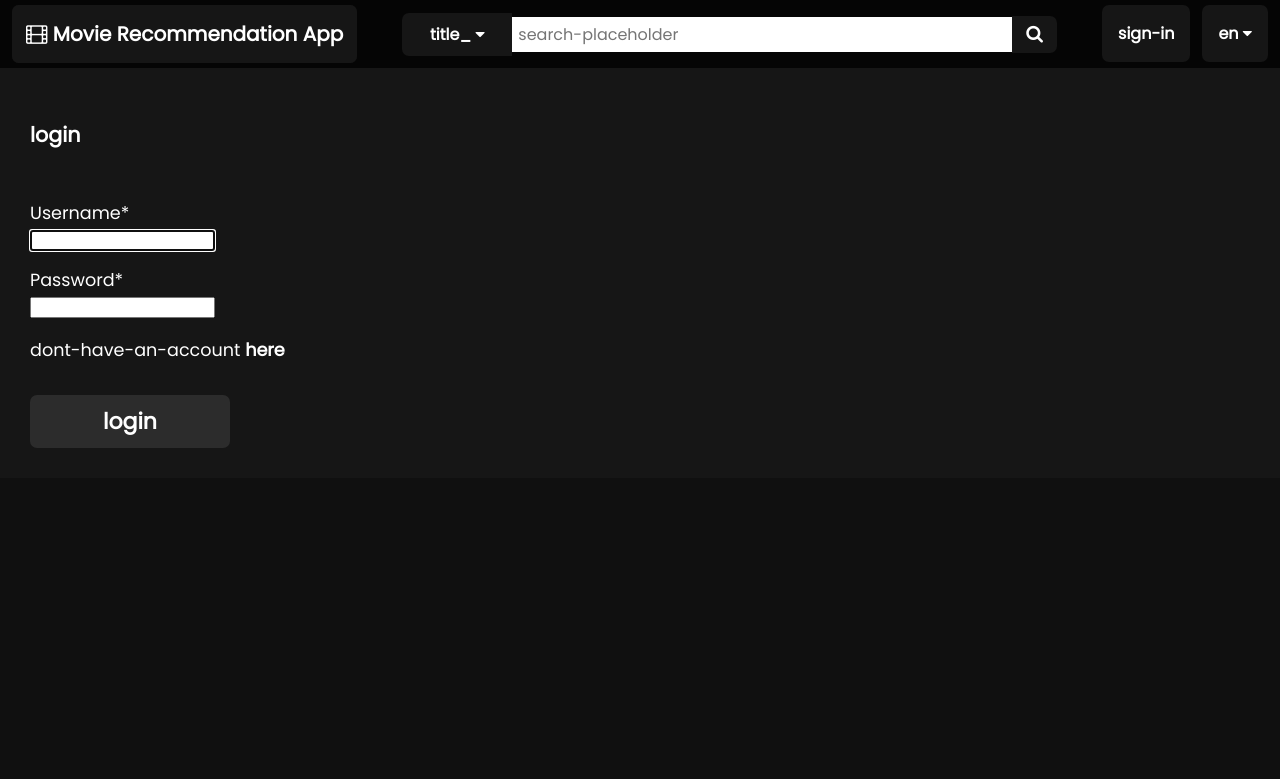
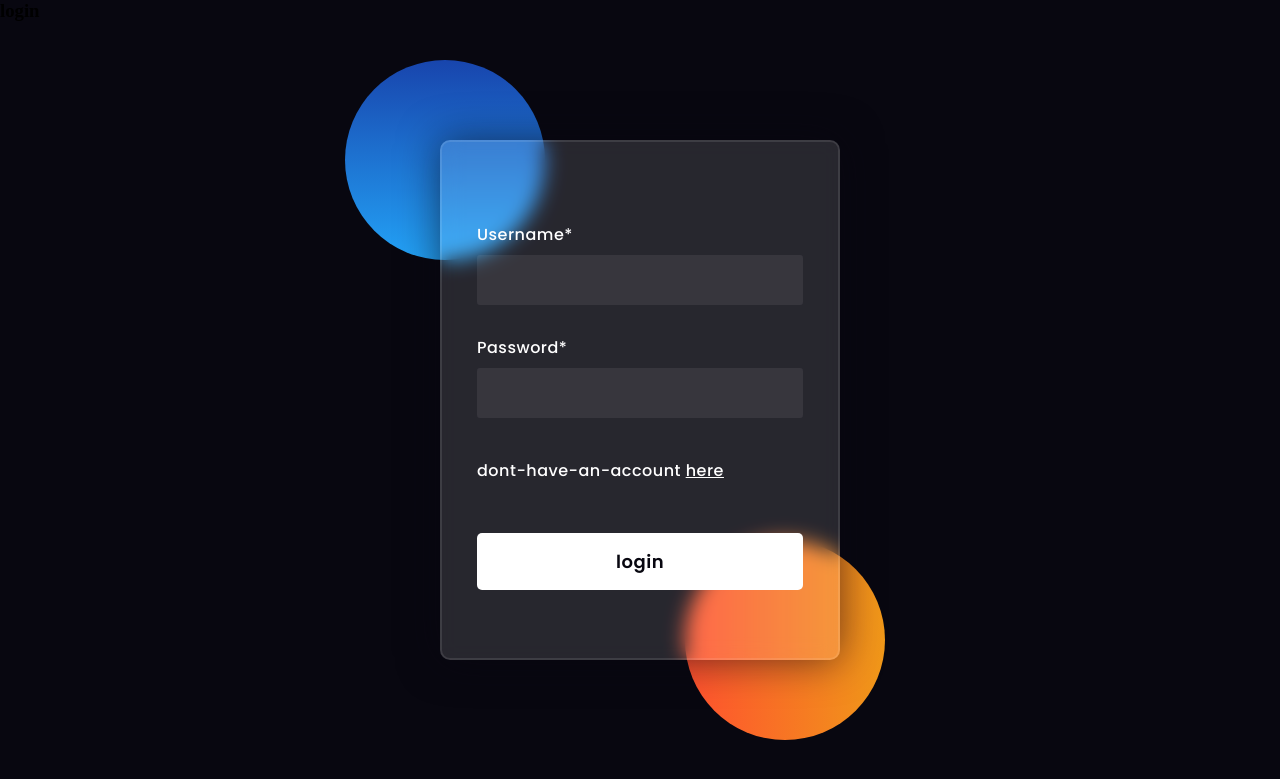
Before and after one commit to BE-MajorProject/OTTStreamQuest, a Django app: page /en/login/ in a window 1280 px wide. Shown: the top 779 px of the page. Run offline with Django 4.2, Linux system fonts and the light colour scheme; some libraries are stand-ins or nearby versions.

Commit message:
login page successful

```diff
--- a/login.txt
+++ b/login.txt
@@ -1,8 +1,4 @@
-{% extends "../register/base.html" %}
-{% load static %}
-{% load crispy_forms_tags %}
-{% load i18n %}
-{% block content %}
+
 <!DOCTYPE html>
 <html lang="en">
 <head>
--- a/register/templates/registration/login.html
+++ b/register/templates/registration/login.html
@@ -1,18 +1,161 @@
-{% extends "../register/base.html" %}
+
 {% load static %}
 {% load crispy_forms_tags %}
 {% load i18n %}
 {% block content %}
-<link href="{% static 'css/register.css' %}" rel="stylesheet" type="text/css" />
+<!DOCTYPE html>
+<html lang="en">
+<head>
+
+    <title>Glassmorphism login Form Tutorial in html css</title>
+
+    <link rel="preconnect" href="https://fonts.gstatic.com">
+    <link rel="stylesheet" href="https://cdnjs.cloudflare.com/ajax/libs/font-awesome/5.15.4/css/all.min.css">
+    <link href="https://fonts.googleapis.com/css2?family=Poppins:wght@300;500;600&display=swap" rel="stylesheet">
+
+    <style media="screen">
+      *,
+*:before,
+*:after{
+    padding: 0;
+    margin: 0;
+    box-sizing: border-box;
+}
+body{
+    background-color: #080710;
+}
+.background{
+    width: 430px;
+    height: 520px;
+    position: absolute;
+    transform: translate(-50%,-50%);
+    left: 50%;
+    top: 50%;
+}
+.background .shape{
+    height: 200px;
+    width: 200px;
+    position: absolute;
+    border-radius: 50%;
+}
+.shape:first-child{
+    background: linear-gradient(
+        #1845ad,
+        #23a2f6
+    );
+    left: -80px;
+    top: -80px;
+}
+.shape:last-child{
+    background: linear-gradient(
+        to right,
+        #ff512f,
+        #f09819
+    );
+    right: -30px;
+    bottom: -80px;
+}
+form{
+    height: 520px;
+    width: 400px;
+    background-color: rgba(255,255,255,0.13);
+    position: absolute;
+    transform: translate(-50%,-50%);
+    top: 50%;
+    left: 50%;
+    border-radius: 10px;
+    backdrop-filter: blur(10px);
+    border: 2px solid rgba(255,255,255,0.1);
+    box-shadow: 0 0 40px rgba(8,7,16,0.6);
+    padding: 50px 35px;
+}
+form *{
+    font-family: 'Poppins',sans-serif;
+    color: #ffffff;
+    letter-spacing: 0.5px;
+    outline: none;
+    border: none;
+}
+form h3{
+    font-size: 32px;
+    font-weight: 500;
+    line-height: 42px;
+    text-align: center;
+}
+
+label{
+    display: block;
+    margin-top: 30px;
+    font-size: 16px;
+    font-weight: 500;
+}
+input{
+    display: block;
+    height: 50px;
+    width: 100%;
+    background-color: rgba(255,255,255,0.07);
+    border-radius: 3px;
+    padding: 0 10px;
+    margin-top: 8px;
+    font-size: 14px;
+    font-weight: 300;
+}
+::placeholder{
+    color: #e5e5e5;
+}
+button{
+    margin-top: 50px;
+    width: 100%;
+    background-color: #ffffff;
+    color: #080710;
+    padding: 15px 0;
+    font-size: 18px;
+    font-weight: 600;
+    border-radius: 5px;
+    cursor: pointer;
+}
+.social{
+  margin-top: 30px;
+  display: flex;
+}
+.social div{
+  background: red;
+  width: 150px;
+  border-radius: 3px;
+  padding: 5px 10px 10px 5px;
+  background-color: rgba(255,255,255,0.27);
+  color: #eaf0fb;
+  text-align: center;
+}
+.social div:hover{
+  background-color: rgba(255,255,255,0.47);
+}
+.social .fb{
+  margin-left: 25px;
+}
+.social i{
+  margin-right: 4px;
+}
+
+    </style>
+</head>
+<body>
+    <div class="background">
+        <div class="shape"></div>
+        <div class="shape"></div>
+    </div>
     <div class="register-base">
         <div class="register">
             <h3>{% translate 'login' %}</h3>
             <form method = "post" class="form-group">
                 {% csrf_token %}
                 {{form|crispy}}
-            <p>{% translate 'dont-have-an-account' %} <a href="/register">{% translate 'here' %}</a></p>
+                <p style="margin-top: 40px;">{% translate 'dont-have-an-account' %} <a href="/register">{% translate 'here' %}</a></p>
                 <button type="submit" class="btn btn-success">{% translate 'login' %}</button>
             </form>
         </div>
-</div>
+
+</body>
+</html>
+
 {% endblock %}
--- a/register/views.py
+++ b/register/views.py
@@ -19,7 +19,6 @@ def register(response):
         form = RegisterForm(response.POST)
         if form.is_valid():
             form.save()
-
         return redirect("/")
     else:
         form = RegisterForm()
```
Lines whose indentation alone changed are shown as unchanged.
